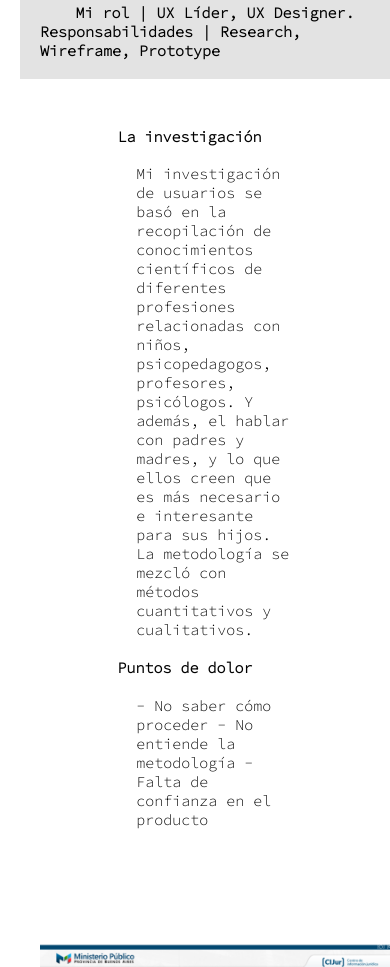
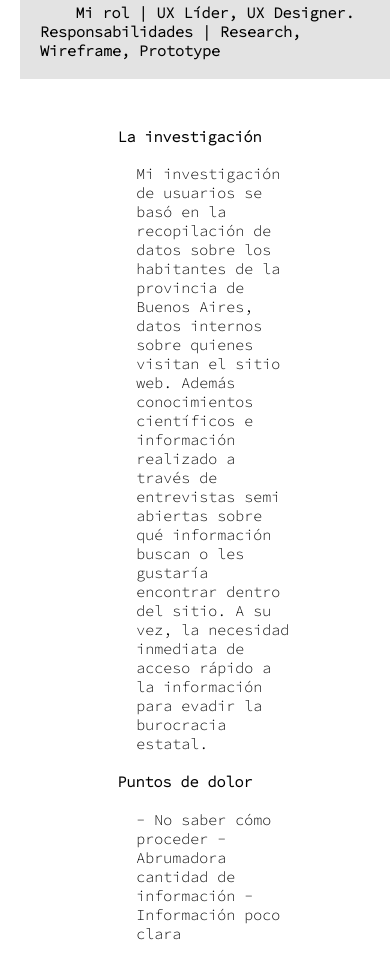
Before and after one commit to luciaisadoral/Portfolio-luciaisadoralemos, a website: page ministeriopublico.html in a window 390 px wide. Shown: the part 1355-2322 px from the top of the page. Drawn offline with Linux system fonts and the light colour scheme.

Commit message:
correcciones

```diff
--- a/ministeriopublico.html
+++ b/ministeriopublico.html
@@ -5,8 +5,10 @@
     <meta charset="UTF-8">
     <meta http-equiv="X-UA-Compatible" content="IE=edge">
     <meta name="viewport" content="width=device-width, initial-scale=1.0">
-    <meta name="keywords" content="porfolio, ux, ui, user experience, ux designer, lemos badenas, experiencia de usuario, user reseach, user writing, ministerio publico">
-    <meta name="description" content=" Soy una Licenciada en Comunicación Social que durante sus años de trabajo se enamoró del mundo UX. El sitio web del Ministerio Público es uno de los proyectos más grandes que realicé.">
+    <meta name="keywords"
+        content="porfolio, ux, ui, user experience, ux designer, lemos badenas, experiencia de usuario, user reseach, user writing, ministerio publico">
+    <meta name="description"
+        content=" Soy una Licenciada en Comunicación Social que durante sus años de trabajo se enamoró del mundo UX. El sitio web del Ministerio Público es uno de los proyectos más grandes que realicé.">
     <link rel="shortcut icon" href="https://cdn-icons-png.flaticon.com/512/1454/1454827.png">
     <link rel="stylesheet" href="./css/style.css">
     <title>Ministerio Público | Portfolio </title>
@@ -85,17 +87,17 @@
         <section class="section2 trabajos">
             <div class="textosTrabajo">
                 <h3>La investigación</h3>
-                <p>Mi investigación de usuarios se basó en la recopilación de conocimientos científicos de diferentes
-                    profesiones relacionadas con niños, psicopedagogos, profesores, psicólogos.
-                    Y además, el hablar con padres y madres, y lo que ellos creen que es más necesario e interesante
-                    para sus hijos.
-                    La metodología se mezcló con métodos cuantitativos y cualitativos.</p>
+                <p>Mi investigación de usuarios se basó en la recopilación de datos sobre los habitantes de la provincia
+                    de Buenos Aires, datos internos sobre quienes visitan el sitio web.
+                    Además conocimientos científicos e información realizado a través de entrevistas semi abiertas sobre
+                    qué información buscan o les gustaría encontrar dentro del sitio.
+                    A su vez, la necesidad inmediata de acceso rápido a la información para evadir la burocracia
+                    estatal. </p>
                 <h3>Puntos de dolor</h3>
                 <p>- No saber cómo
                     proceder
-                    - No entiende la metodología
-                    - Falta de confianza
-                    en el producto</p>
+                    - Abrumadora cantidad de información
+                    - Información poco clara</p>
             </div>
 
             <img class="imagen2" src="./imagenes/ministeriopublico2.png" alt="Ministerio Público" width="40%">
--- a/scss/secciones/_behalthy.scss
+++ b/scss/secciones/_behalthy.scss
@@ -118,6 +118,7 @@
         .section {
             flex-direction: column;
             margin: 0;
+            align-items: center;
 
             .imagen2 {
                 width: 100%;
@@ -139,6 +140,7 @@
 
             flex-direction: column;
             margin: 0;
+            align-items: center;
 
             .imagen2 {
                 width: 100%;
--- a/scss/secciones/_cinematoday.scss
+++ b/scss/secciones/_cinematoday.scss
@@ -118,6 +118,8 @@
         .section {
             flex-direction: column;
             margin: 0;
+            align-items: center;
+
 
             .imagen2 {
                 width: 100%;
@@ -139,6 +141,7 @@
 
             flex-direction: column;
             margin: 0;
+            align-items: center;
 
             .imagen2 {
                 width: 100%;
--- a/scss/secciones/_contacto.scss
+++ b/scss/secciones/_contacto.scss
@@ -58,7 +58,7 @@
         flex-direction: column;
         align-items: center;
 
-        .soy{
+        .soy {
             padding: 1.25em;
             width: 100%;
         }
--- a/scss/secciones/_happyfeel.scss
+++ b/scss/secciones/_happyfeel.scss
@@ -119,6 +119,7 @@
         .section {
             flex-direction: column;
             margin: 0;
+            align-items: center;
 
             .imagen2 {
                 width: 100%;
@@ -140,6 +141,7 @@
 
             flex-direction: column;
             margin: 0;
+            align-items: center;
 
             .imagen2 {
                 width: 100%;
--- a/scss/secciones/_ministeriopublico.scss
+++ b/scss/secciones/_ministeriopublico.scss
@@ -118,6 +118,7 @@
         .section {
             flex-direction: column;
             margin: 0;
+            align-items: center;
 
             .imagen2 {
                 width: 100%;
@@ -139,6 +140,7 @@
 
             flex-direction: column;
             margin: 0;
+            align-items: center;
 
             .imagen2 {
                 width: 100%;
```
Also changed, not shown: behalthy.html (+14 -11 lines), cinematoday.html (+12 -13 lines), contacto.html (+4 -4 lines), css/style.css, index.html (line endings or trailing spaces).
